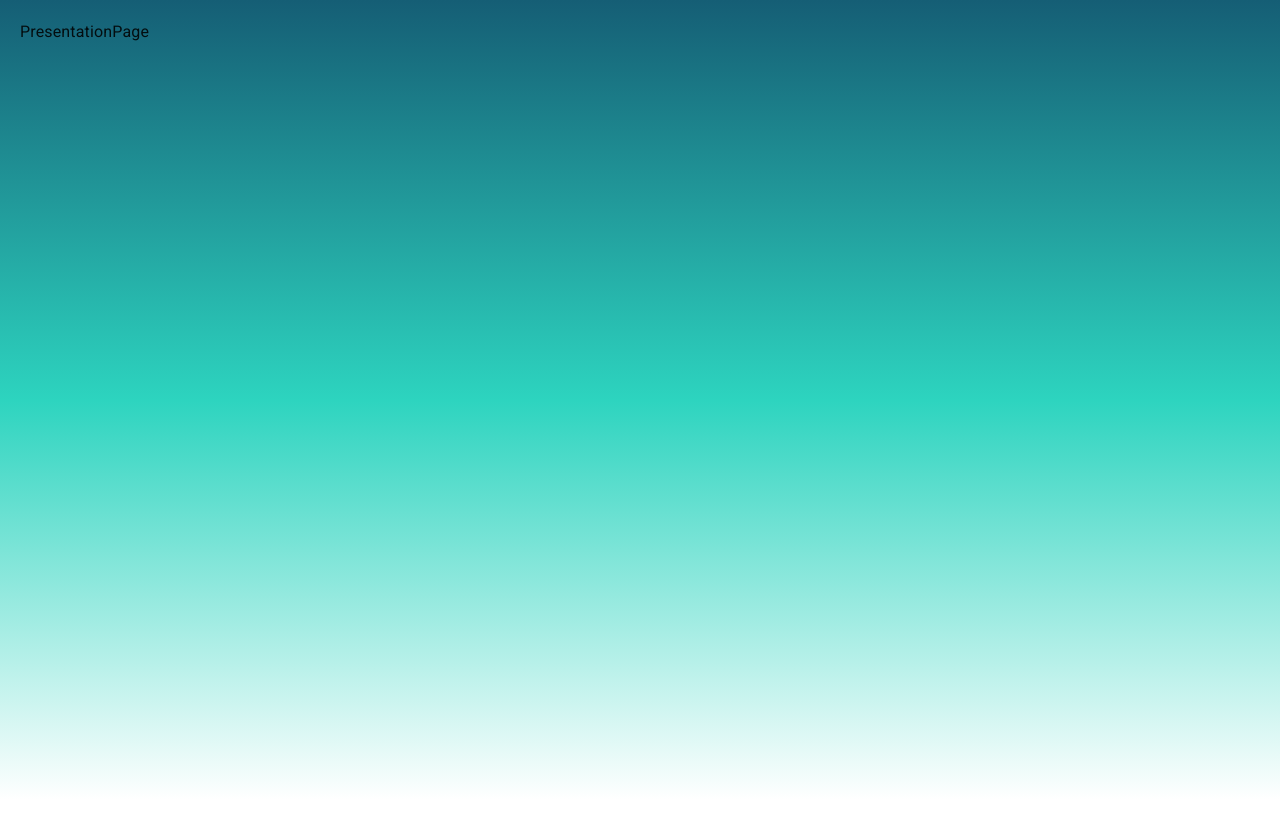
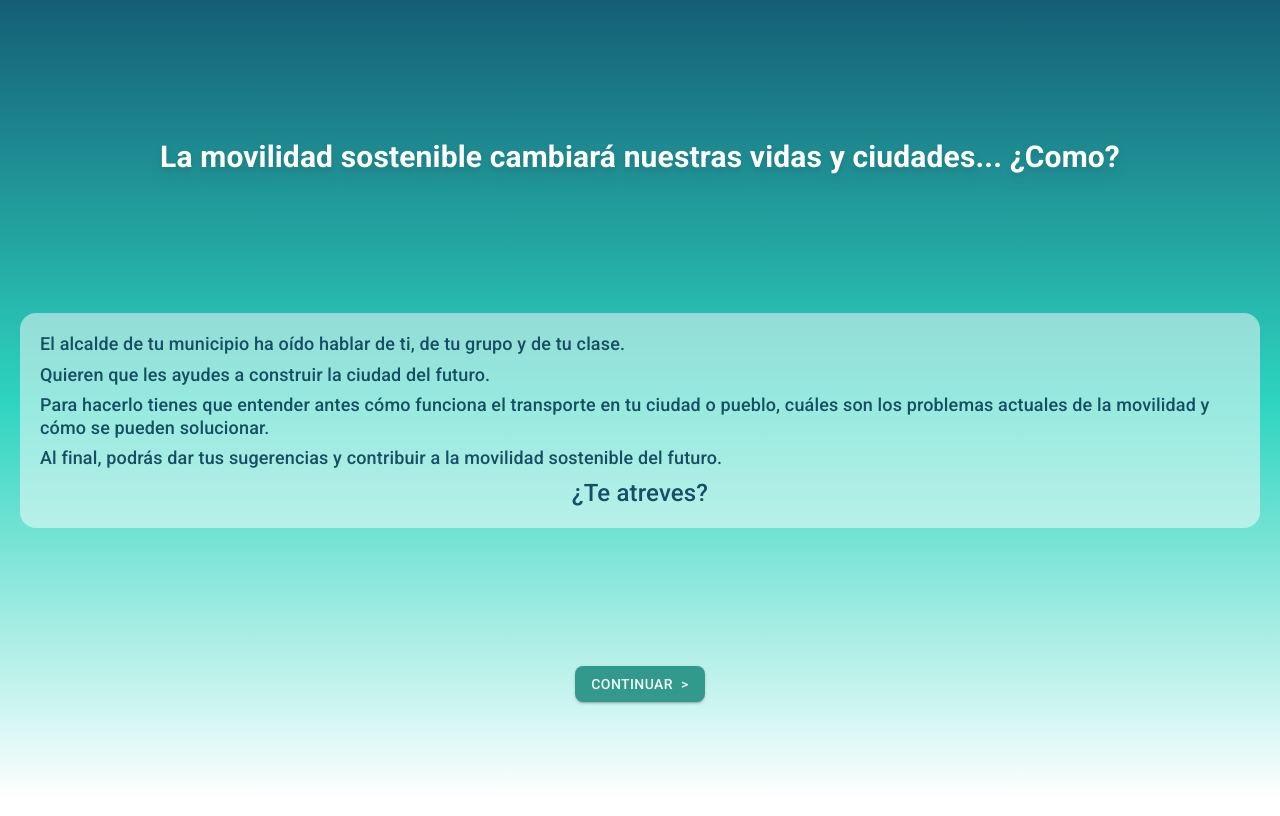
Before and after one commit to FeliOjedaRuiz/ecogames, a React (Vite) app in the folder ecocasa/: page /presentation in a window 1280 px wide. Shown: the top 816 px of the page. Built offline with nearby package versions, Linux system fonts and the light colour scheme.

Commit message:
Styles in presentation page

```diff
--- a/ecocasa/src/pages/HomePage.jsx
+++ b/ecocasa/src/pages/HomePage.jsx
@@ -33,7 +33,7 @@ function HomePage() {
         />
         <NavLink to="/presentation" className="animate-pulse ">
           <Button sx={{ borderRadius: 2, marginTop: 2 }} variant="contained">
-            Comenzar
+            Iniciar
           </Button>
         </NavLink>
 
--- a/ecocasa/src/pages/PresentationPage.jsx
+++ b/ecocasa/src/pages/PresentationPage.jsx
@@ -1,9 +1,44 @@
-import Layout from '../components/layouts/Layout'
+import { NavLink } from "react-router-dom";
+import Layout from "../components/layouts/Layout";
+import { Button } from "@mui/material";
 
 function PresentationPage() {
   return (
-    <Layout>PresentationPage</Layout>
-  )
+    <Layout className="">
+      <div className="flex flex-col justify-evenly h-screen">
+        <h1 className="my-5 text-white drop-shadow-lg text-3xl leading-tight text-center font-bold">
+          La movilidad sostenible cambiará nuestras vidas y ciudades... ¿Como?
+        </h1>
+        <div className="my-5 p-5 bg-white/50 text-lg rounded-2xl text-cyan-900 font-medium">
+          <p className="leading-tight">
+            El alcalde de tu municipio ha oído hablar de ti, de tu grupo y de tu
+            clase.{" "}
+          </p>
+          <p className="leading-tight mt-2">
+            Quieren que les ayudes a construir la ciudad del futuro.
+          </p>
+          <p className="leading-tight mt-2">
+            Para hacerlo tienes que entender antes cómo funciona el transporte
+            en tu ciudad o pueblo, cuáles son los problemas actuales de la
+            movilidad y cómo se pueden solucionar.{" "}
+          </p>
+          <p className="leading-tight mt-2">
+            Al final, podrás dar tus sugerencias y contribuir a la movilidad
+            sostenible del futuro.{" "}
+          </p>
+          <p className="leading-tight mt-2 text-center text-2xl">¿Te atreves?</p>
+        </div>
+        <NavLink
+          to="/presentation"
+          className="my-5 animate-pulse flex justify-center "
+        >
+          <Button sx={{ borderRadius: 2 }} variant="contained">
+          Continuar <span className="ml-2 h-full">{'>'}</span>
+          </Button>
+        </NavLink>
+      </div>
+    </Layout>
+  );
 }
 
-export default PresentationPage
+export default PresentationPage;
```
